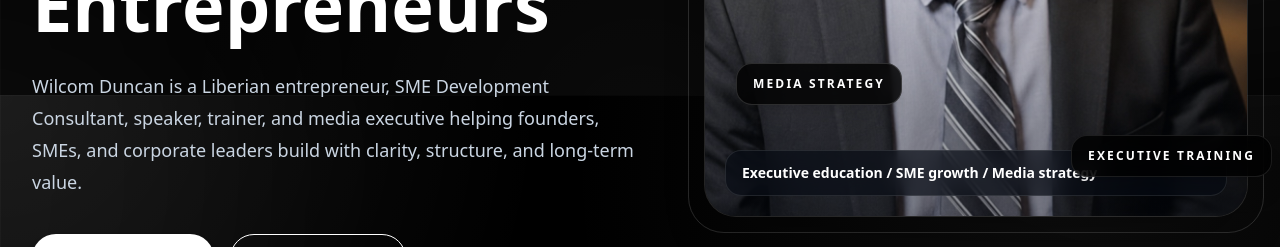
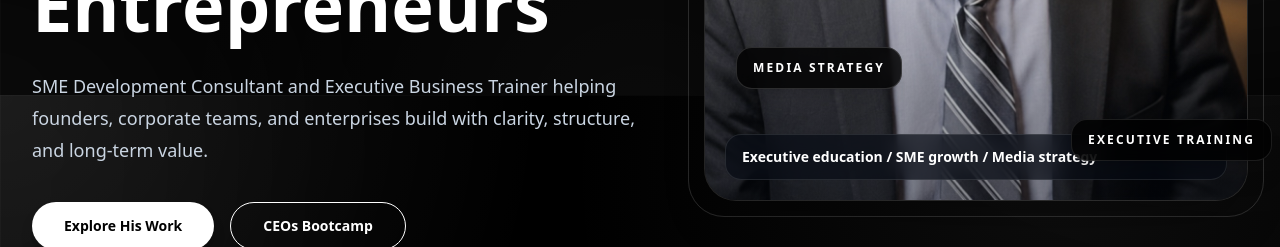
Before and after one commit to Vetsocom/Wilcom-Duncan, a Next.js app: page / in a window 1280 px wide. Shown: the part 705-952 px from the top of the page. Built offline with nearby package versions, Linux system fonts and the light colour scheme; no server answers; the database is empty; a web font is replaced by a local one.

Commit message:
feat: implement CMS content integration, global footer component, and about page structure

```diff
--- a/app/about/page.tsx
+++ b/app/about/page.tsx
@@ -30,7 +30,7 @@ export default async function AboutPage() {
       <PageHero
         heading="About Wilcom Duncan"
         subheading="Entrepreneur. SME Development Consultant. Speaker. Trainer. Media Executive."
-        intro="Wilcom Duncan is a Liberian entrepreneur, SME Development Consultant, business trainer, speaker, and media executive known for his work in business development, executive education, corporate communication, media, and entrepreneurship training."
+        intro="Empowering organizations, training executives, and structuring SMEs for sustainable growth across Africa."
       />
 
       {/* Biography */}
--- a/components/Footer.tsx
+++ b/components/Footer.tsx
@@ -1,6 +1,5 @@
 import Link from "next/link";
-import { profile } from "@/data/profile";
-import { getSettings } from "@/lib/cms";
+import { getProfile, getSettings } from "@/lib/cms";
 import { SocialLinks } from "./SocialLinks";
 
 type FooterSettings = {
@@ -10,7 +9,10 @@ type FooterSettings = {
 };
 
 export async function Footer() {
-  const settings = (await getSettings()) as FooterSettings;
+  const [profile, settings] = await Promise.all([
+    getProfile(),
+    getSettings() as Promise<FooterSettings>,
+  ]);
   const email = settings.contactEmail || "wilcomduncan@gmail.com";
   const phone = settings.phone || "+231 77 030 2296";
   const phoneLink = phone.replace(/[^\d+]/g, "");
--- a/content/profile.json
+++ b/content/profile.json
@@ -11,7 +11,7 @@
     "CEO of Reecom Media"
   ],
   "bio": "Wilcom Duncan is a Liberian entrepreneur, SME Development Consultant, business trainer, speaker, and media executive working at the intersection of business development, executive education, corporate branding, and media strategy. Through platforms connected to Reecom Media, CEOs Chat, and CEOs Bootcamp, he helps entrepreneurs, founders, SMEs, and corporate teams think strategically, communicate clearly, and build businesses with structure, discipline, and long-term value.",
-  "heroParagraph": "Wilcom Duncan is a Liberian entrepreneur, SME Development Consultant, speaker, trainer, and media executive helping founders, SMEs, and corporate leaders build with clarity, structure, and long-term value.",
+  "heroParagraph": "SME Development Consultant and Executive Business Trainer helping founders, corporate teams, and enterprises build with clarity, structure, and long-term value.",
   "aboutPreviewText": "Wilcom's work goes beyond motivation. He helps business leaders examine how their companies create value, communicate with the market, position their brands, and prepare for sustainable growth. His sessions are practical, direct, and built for entrepreneurs and executives who want to move from ideas to execution.",
   "impactStatsNote": "Replace these numbers with verified client-approved impact figures.",
   "impactStats": [
@@ -52,10 +52,10 @@
   ],
   "location": "Monrovia, Liberia",
   "socialLinks": {
-    "facebook": "#",
-    "instagram": "#",
-    "linkedin": "#",
-    "youtube": "#"
+    "facebook": "https://web.facebook.com/wilcom.duncan/?_rdc=1&_rdr#",
+    "instagram": "https://www.instagram.com/wilcomduncan/",
+    "linkedin": "https://www.linkedin.com/in/wilcom-duncan-5823a4194/",
+    "youtube": "https://www.youtube.com/@wilcomduncan173/featured"
   },
   "expertiseAreas": [
     {
--- a/content/settings.json
+++ b/content/settings.json
@@ -4,7 +4,7 @@
   "siteUrl": "https://wilcomduncan.com",
   "seoKeywords": "Wilcom Duncan, Consultant, Media, Liberia, CEOs Bootcamp",
   "contactEmail": "wilcomduncan@gmail.com",
-  "schedulingLink": "https://calendly.com/replace-with-client-link",
+  "schedulingLink": "https://calendly.com/wilcomduncan",
   "phone": "+231 77 030 2296",
   "whatsapp": "+231 77 030 2296",
   "facebook": "https://facebook.com",
--- a/lib/cms.ts
+++ b/lib/cms.ts
@@ -63,7 +63,7 @@ const ceosBootcamp4Images = [
 ];
 
 const defaultHeroParagraph =
-  'Wilcom Duncan is a Liberian entrepreneur, SME Development Consultant, speaker, trainer, and media executive helping founders, SMEs, and corporate leaders build with clarity, structure, and long-term value.';
+  'SME Development Consultant and Executive Business Trainer helping founders, corporate teams, and enterprises build with clarity, structure, and long-term value.';
 
 const defaultAboutPreviewText =
   "Wilcom's work goes beyond motivation. He helps business leaders examine how their companies create value, communicate with the market, position their brands, and prepare for sustainable growth. His sessions are practical, direct, and built for entrepreneurs and executives who want to move from ideas to execution.";
@@ -164,7 +164,7 @@ function normalizeSettings(settings: any) {
   return {
     ...settings,
     siteUrl: settings?.siteUrl || 'https://wilcomduncan.com',
-    schedulingLink: settings?.schedulingLink || 'https://calendly.com/replace-with-client-link',
+    schedulingLink: settings?.schedulingLink || 'https://calendly.com/wilcomduncan',
   };
 }
 
--- a/package.json
+++ b/package.json
@@ -4,8 +4,8 @@
   "private": true,
   "type": "module",
   "scripts": {
-    "dev": "next dev",
-    "build": "next build",
+    "dev": "next dev --webpack",
+    "build": "next build --webpack",
     "start": "next start",
     "lint": "next lint",
     "lint:fix": "next lint --fix"
```
